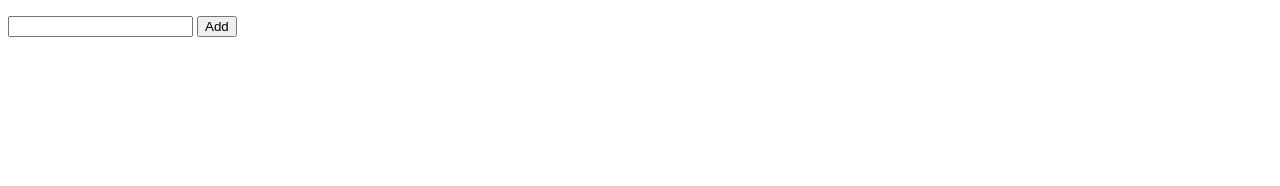
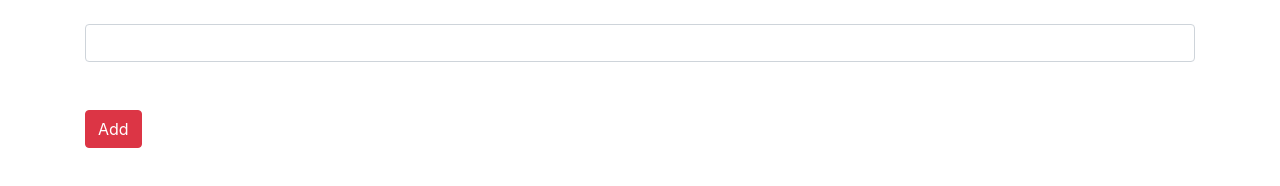
Before and after one commit to prangishviliAbe/listJS---Abecode, a plain HTML site: page index.html in a window 1280 px wide. Drawn offline with nearby package versions, Linux system fonts and the light colour scheme.

Commit message:
added new style

```diff
--- a/index.html
+++ b/index.html
@@ -2,17 +2,26 @@
 <html>
 <head>
 	<title>List Abecode</title>
+	<link rel="stylesheet" type="text/css" href="https://cdnjs.cloudflare.com/ajax/libs/twitter-bootstrap/4.0.0/css/bootstrap.css">
+
+
 </head>
 <body>
 
+<div class='container'>
 <div id='list-wrapper'>
-	<ul id='list'>
-
-	</ul>
+	<ul class="list-group" id='list'>
+    </ul>
 </div>
 
-<input type='text' name='info' id='info'>
-<button id='add'>Add</button>
+<div class='py-4'>
+<input type='text' name='info' id='info' class='form-control'>
+</div>
+<div class='py-4'>
+<button id='add' class='btn btn-danger'>Add</button>
+</div>
+
+</div>
 
 <script src='javascript.js'></script>
 </body>
```
